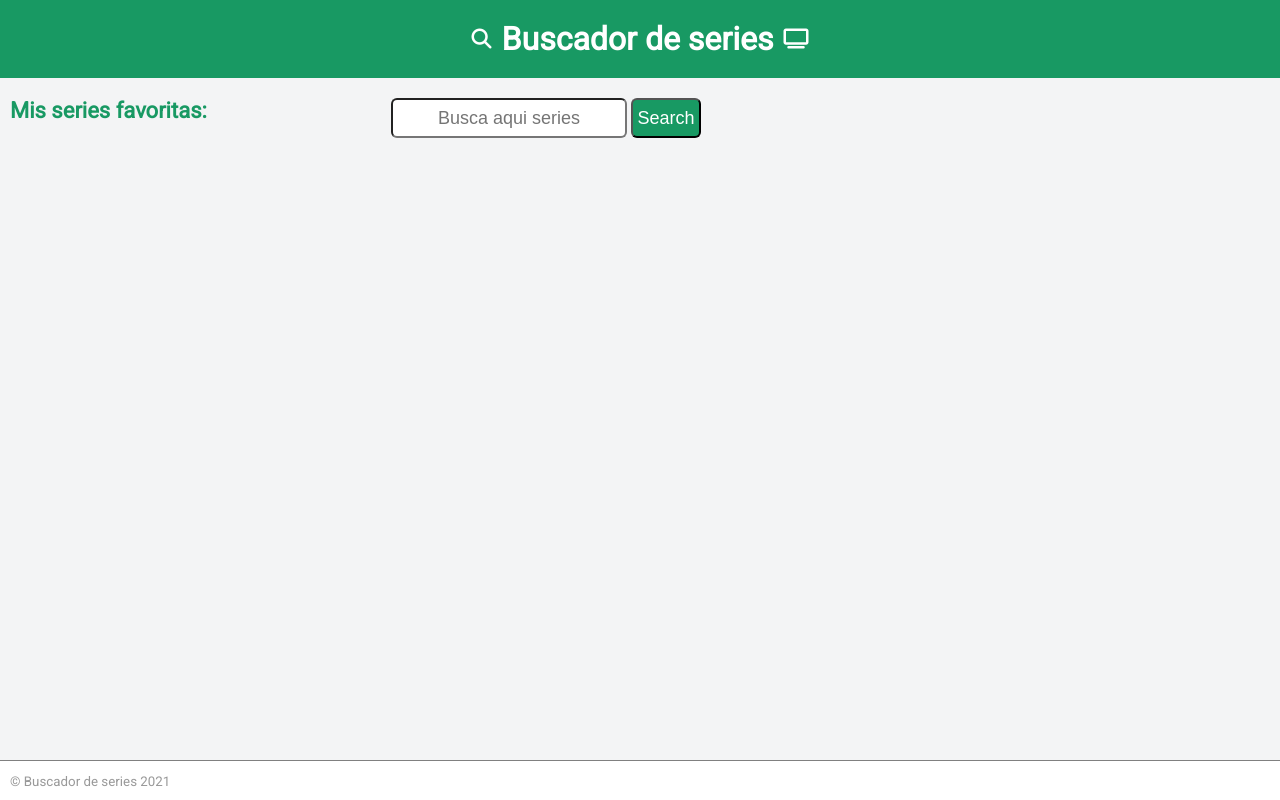
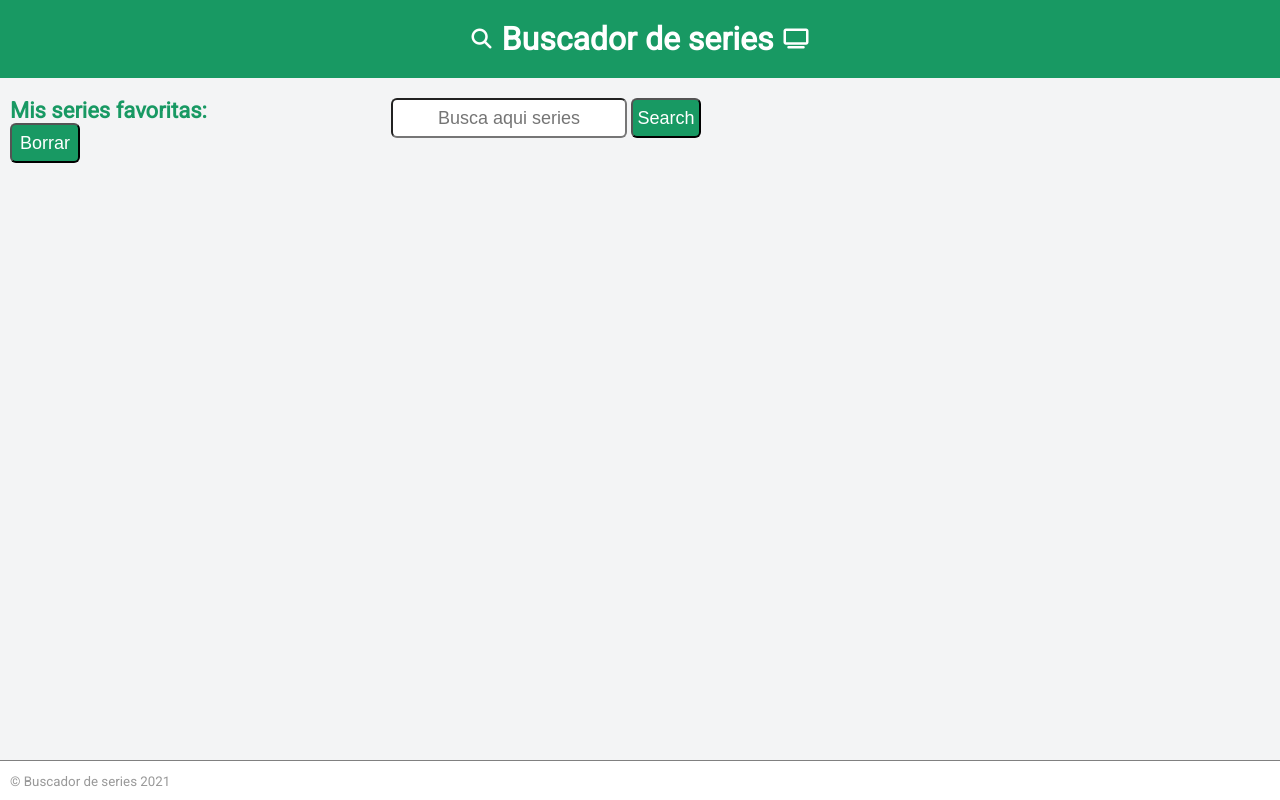
Before and after one commit to camilla-bachna/tv-series-browser, a website: page src/html/index.html in a window 1280 px wide. Drawn offline with nearby package versions, Linux system fonts and the light colour scheme; files that its build step writes are made by us from their sources.

Commit message:
add reset button

```diff
--- a/src/html/partials/main.html
+++ b/src/html/partials/main.html
@@ -2,6 +2,7 @@
   <div class="main__favorites">
     <h3 class="main__favorites--title">Mis series favoritas:</h3>
     <ul class="js-favorite-container favorites"></ul>
+    <button class="favorites__button js-reset-button">Borrar</button>
   </div>
   <form class="js-form form">
     <input
--- a/src/scss/layout/main.scss
+++ b/src/scss/layout/main.scss
@@ -23,6 +23,15 @@
       width: 200px;
       height: 200px;
     }
+  }
+  &__button {
+    height: 40px;
+    width: 70px;
+    background-color: rgb(24, 153, 99);
+    border-radius: 6px;
+    color: white;
+    font-size: 18px;
+    margin-bottom: 50px;
   }
 }
 
```
Also changed, not shown: src/js/main.js (+24 -9 lines).
